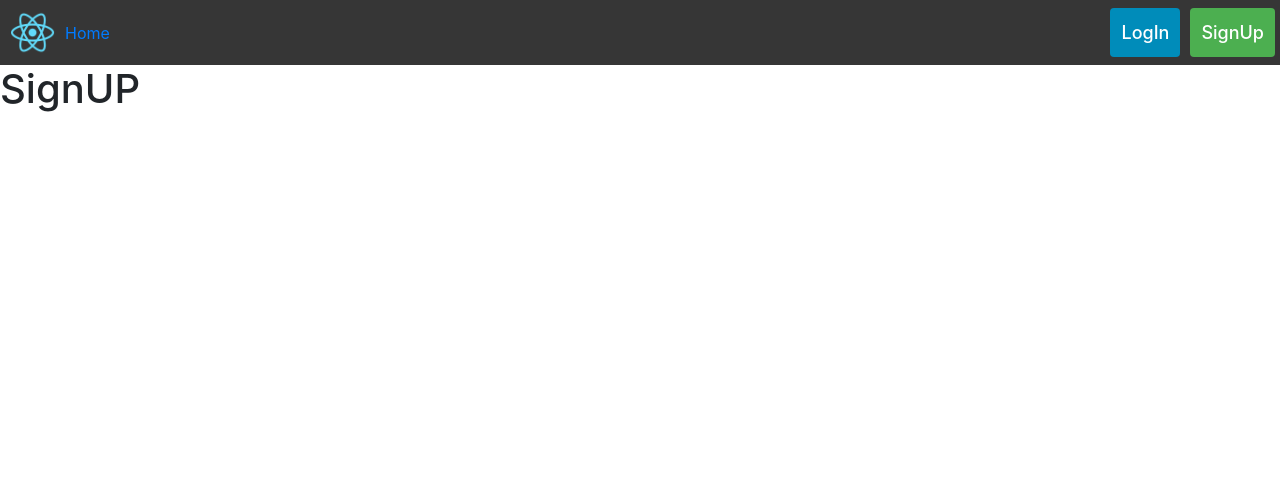
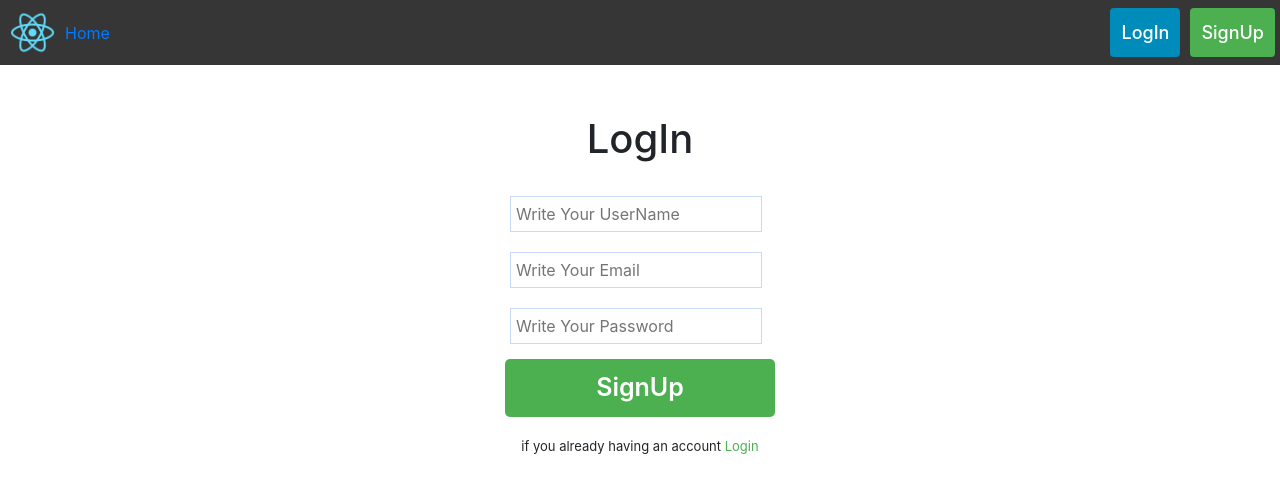
Before and after one commit to notGonim/Auth, a React (Create React App) app in the folder client/: page /signup in a window 1280 px wide. Shown: the top 492 px of the page. Built offline with nearby package versions, Linux system fonts and the light colour scheme.

Commit message:
ADDED : style for the register form

```diff
--- a/client/src/components/nav/nav.css
+++ b/client/src/components/nav/nav.css
@@ -37,3 +37,13 @@ a:hover {
  .btn_signup{
     background-color: #4CAF50
  }
+ .btn_sign{
+         background-color: #4CAF50;
+         border: none;
+         border-radius: 5px;
+         font-size: 25px;
+         padding: 10px;
+         margin: 5px;
+         font-weight: 600;
+         color:#fff;
+ }
--- a/client/src/components/user/Signup.js
+++ b/client/src/components/user/Signup.js
@@ -1,9 +1,19 @@
 import React from 'react'
+import { Link } from 'react-router-dom'
 
 export const Signup = () => {
     return (
-        <div>
-            <h1>SignUP</h1>
-        </div>
+        <>
+            <div className="login_container">
+                <h1 >LogIn</h1>
+                <div className="form_container">
+                    <input type="text" placeholder="Write Your UserName " />
+                    <input type="email" placeholder="Write Your Email " />
+                    <input type="password" placeholder="Write Your Password" />
+                    <button className="btn_sign"> SignUp</button>
+                </div>
+                <p>if you already having an account <Link to='/login' className="span_color">Login</Link></p>
+            </div>
+        </>
     )
 }
```
